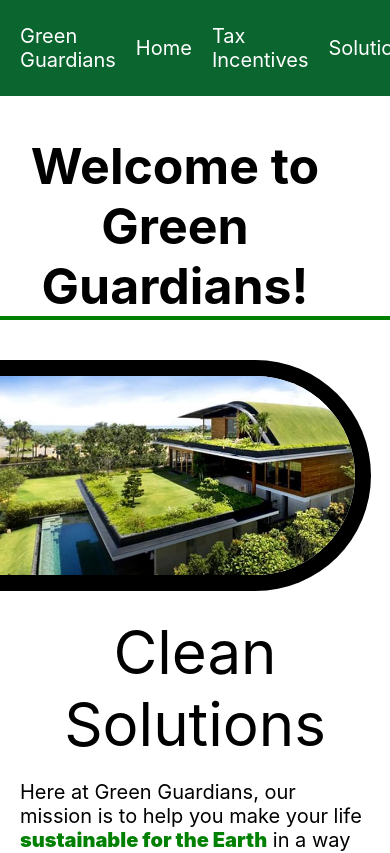
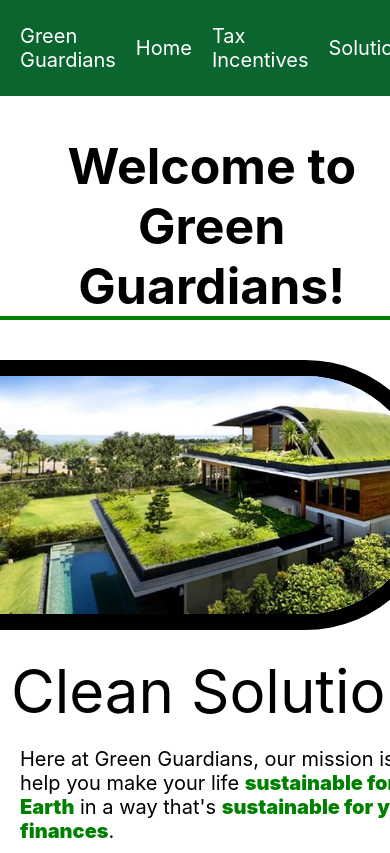
Before and after one commit to chonk9/webmaster23-24, a React (Create React App) app: page / in a window 390 px wide. Shown: the top 853 px of the page. Built offline with nearby package versions, Linux system fonts and the light colour scheme.

Commit message:
Bug fix: made page show full-width on mobile

```diff
--- a/src/App.css
+++ b/src/App.css
@@ -183,7 +183,7 @@ button:hover {
 .fun-bold {
     font-weight: 900;
     color: green;
-    border-bottom: 0 solid blue;
+    border-bottom: 0 solid rgba(0, 0, 0, 0);
     transition: color 0.5s, border-bottom 0.1s;
 }
 
--- a/src/index.css
+++ b/src/index.css
@@ -5,6 +5,7 @@ body {
     sans-serif;
   -webkit-font-smoothing: antialiased;
   -moz-osx-font-smoothing: grayscale;
+  position: absolute;
 }
 
 code {
```
Also changed, not shown: src/Components/map.js.
